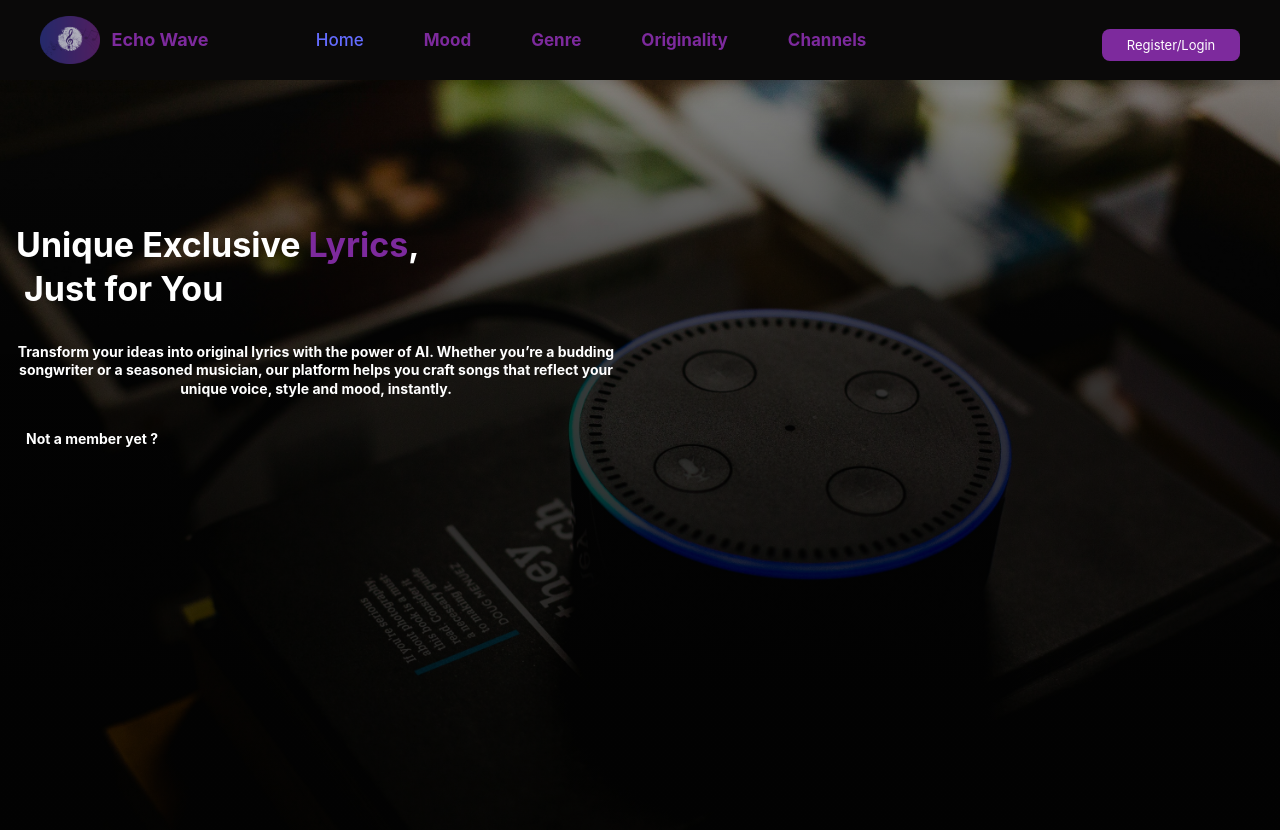
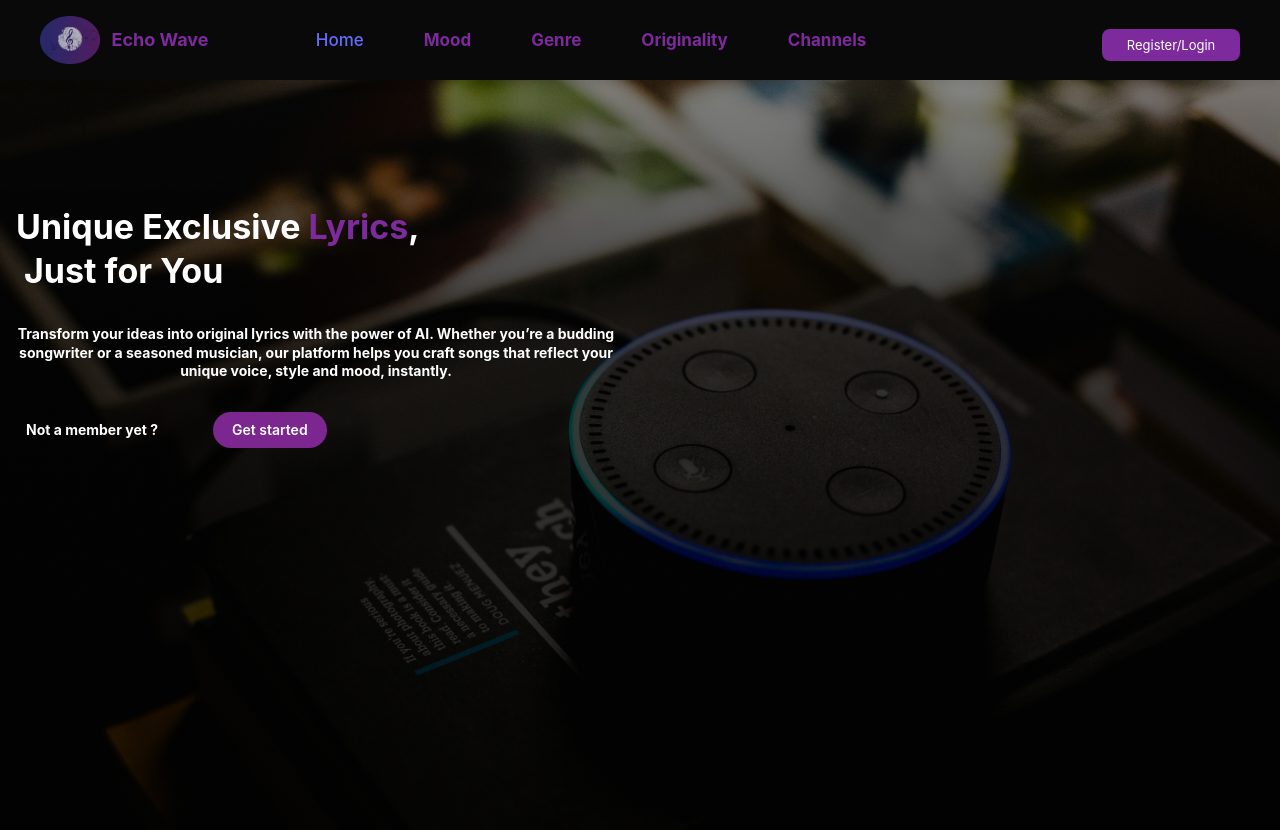
Before and after one commit to OmarMallouk/EchoWave-app, a React (Vite) app: page / in a window 1280 px wide. Shown: the top 830 px of the page. Built offline with nearby package versions, Linux system fonts and the light colour scheme.

Commit message:
addeda button

```diff
--- a/src/pages/Home/Home.tsx
+++ b/src/pages/Home/Home.tsx
@@ -88,7 +88,9 @@ const Home = () => {
               <Title className={styles.intro1} size="sm" mt="xl">
                Not a member yet ?
               </Title>
-
+              <Button  color="rgba(124, 39, 143, 1)" size="sm" radius="xl" className={styles.control}>
+                Get started
+              </Button>
           </div>
         </Container>
       </div>
```
